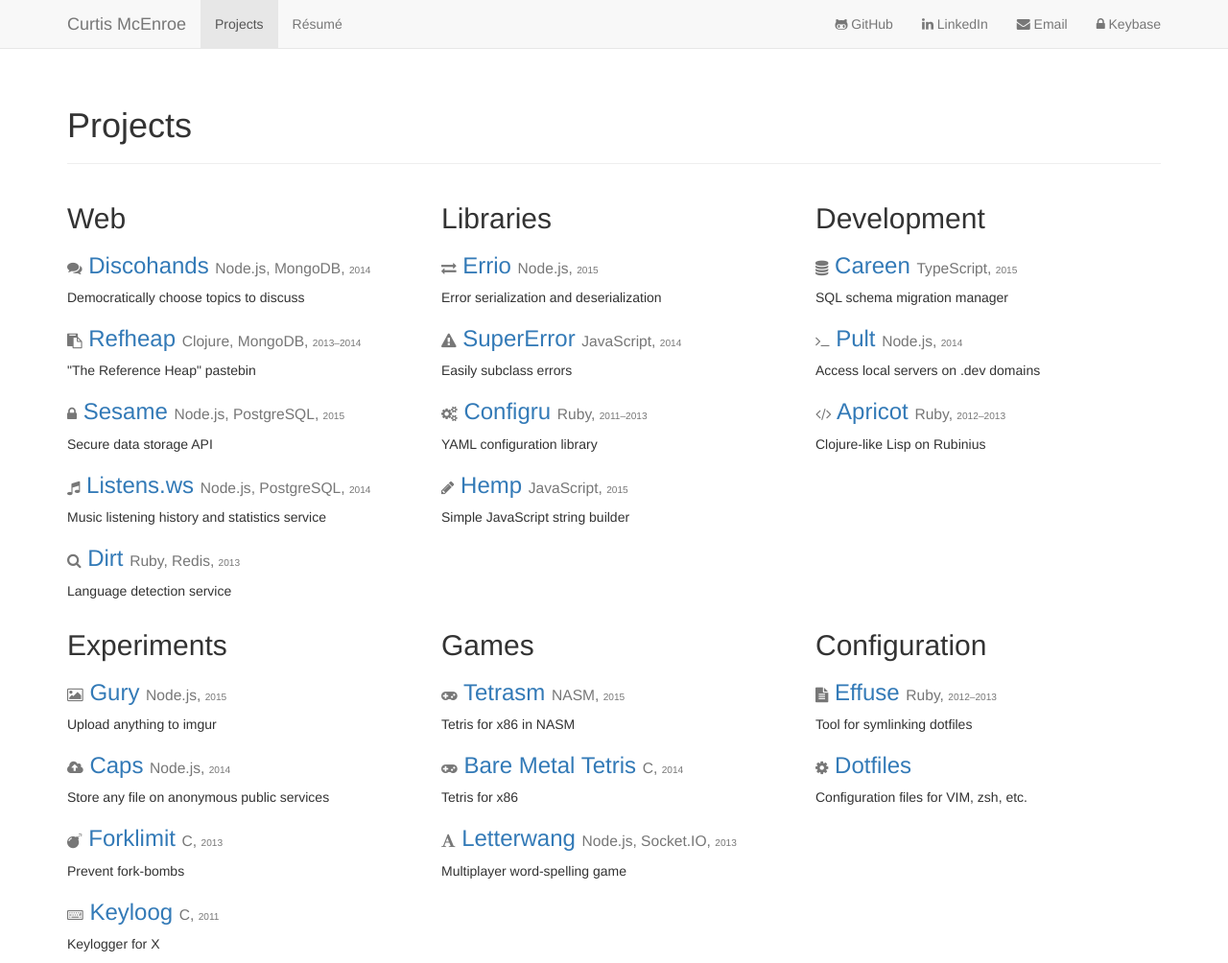
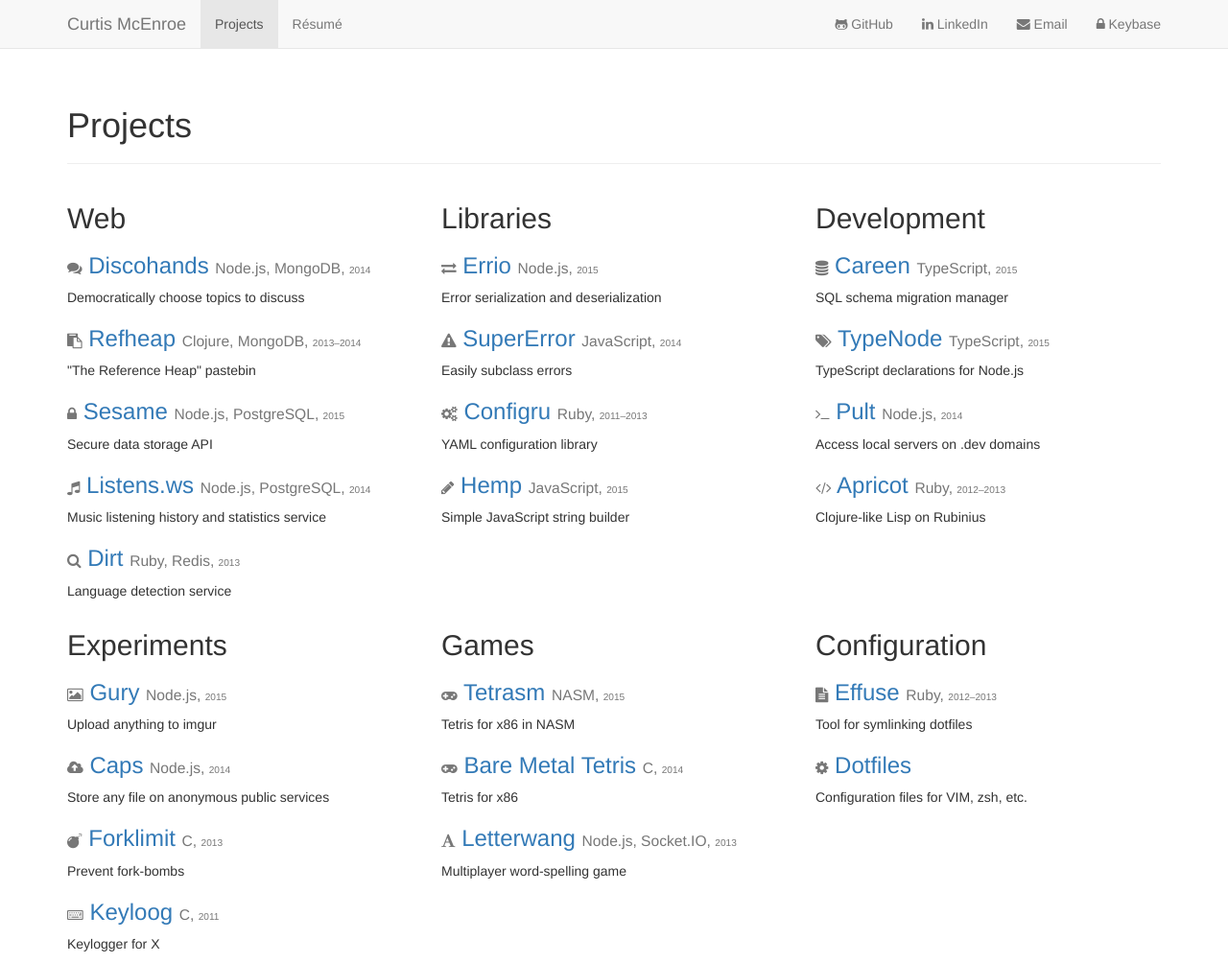
Before and after one commit to causal-agent/programble.github.io, a Jekyll site: the page built from projects.html, in a window 1280 px wide. Shown: the whole page at 96% size. Built offline with Jekyll 4.4.1, drawn with Linux system fonts in a browser that asks for light colours; nearby versions of some CDN libraries; Markdown is read by kramdown in place of the engine named in the settings.

Commit message:
Add TypeNode to projects

```diff
--- a/_config.yml
+++ b/_config.yml
@@ -187,6 +187,13 @@ projects:
         icon: fa-database
         desc: SQL schema migration manager
 
+      - name: TypeNode
+        repo: programble/typenode
+        tech: [TypeScript]
+        year: 2015
+        icon: fa-tags
+        desc: TypeScript declarations for Node.js
+
       - name: Pult
         repo: programble/pult
         tech: [Node.js]
```
